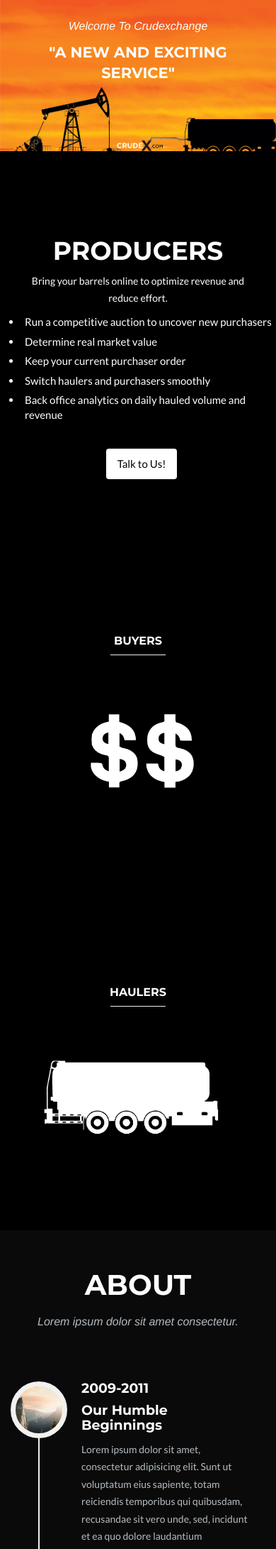
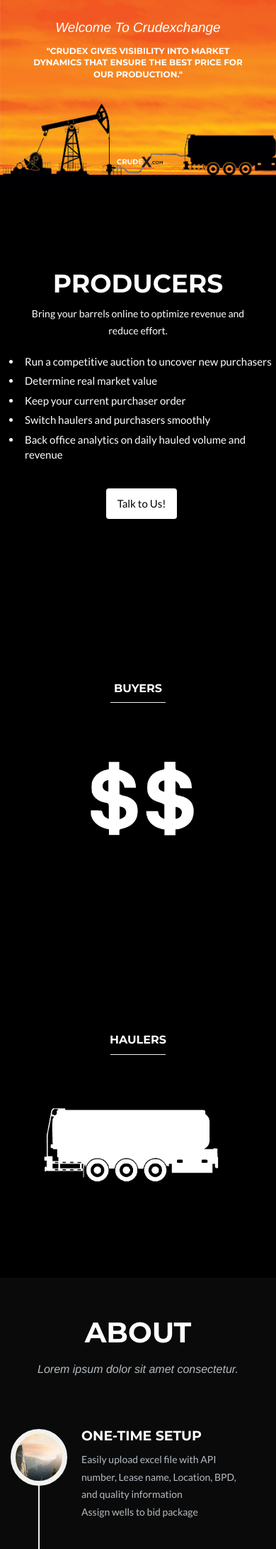
Before and after one commit to oriooctopus/Crudex, a Jekyll site: the page built from index.html, in a window 390 px wide. Shown: the top 2182 px of the page at 71% size. Built offline with Jekyll 4.4.1, drawn with Linux system fonts in a browser that asks for light colours; some web fonts are replaced; some of the changed text lies outside the part shown.

Commit message:
Basically Finished

```diff
--- a/_config.yml
+++ b/_config.yml
@@ -35,8 +35,8 @@
 
 - name: Clay Gilkerson
   pic: 3
-  bio: Clay has driven the growth of competitive and efficient energy markets nationwide with a history in energy development, sales and consultin
-  position: Sales
+  bio: Clay has driven the growth of competitive and efficient energy markets nationwide with a history in energy development, sales and consulting
+  position: Operations
   social:
     - title: twitter
       url: #
--- a/_includes/about.html
+++ b/_includes/about.html
@@ -16,11 +16,11 @@
                             </div>
                             <div class="timeline-panel">
                                 <div class="timeline-heading">
-                                    <h4>2009-2011</h4>
-                                    <h4 class="subheading">Our Humble Beginnings</h4>
+                                    <h4>One-Time Setup</h4>
                                 </div>
                                 <div class="timeline-body">
-                                    <p class="text-muted">Lorem ipsum dolor sit amet, consectetur adipisicing elit. Sunt ut voluptatum eius sapiente, totam reiciendis temporibus qui quibusdam, recusandae sit vero unde, sed, incidunt et ea quo dolore laudantium consectetur!</p>
+                                    <p class="text-muted">Easily upload excel file with API number, Lease name, Location, BPD, and quality information</p>
+                                    <p class="text-muted">Assign wells to bid package</p>
                                 </div>
                             </div>
                         </li>
@@ -30,11 +30,12 @@
                             </div>
                             <div class="timeline-panel">
                                 <div class="timeline-heading">
-                                    <h4>March 2011</h4>
-                                    <h4 class="subheading">An Agency is Born</h4>
+                                    <h4>Marketplace</h4>
                                 </div>
                                 <div class="timeline-body">
-                                    <p class="text-muted">Lorem ipsum dolor sit amet, consectetur adipisicing elit. Sunt ut voluptatum eius sapiente, totam reiciendis temporibus qui quibusdam, recusandae sit vero unde, sed, incidunt et ea quo dolore laudantium consectetur!</p>
+                                    <p class="text-muted">Select qualified purchasers and evaluate purchaser performance</p>
+                                    <p class="text-muted">Create private market, recieve and evaluate bids</p>
+                                    <p class="text-muted">Negotiate and award production</p>
                                 </div>
                             </div>
                         </li>
@@ -44,25 +45,26 @@
                             </div>
                             <div class="timeline-panel">
                                 <div class="timeline-heading">
-                                    <h4>December 2012</h4>
-                                    <h4 class="subheading">Transition to Full Service</h4>
+                                    <h4>Back Office</h4>
                                 </div>
                                 <div class="timeline-body">
-                                    <p class="text-muted">Lorem ipsum dolor sit amet, consectetur adipisicing elit. Sunt ut voluptatum eius sapiente, totam reiciendis temporibus qui quibusdam, recusandae sit vero unde, sed, incidunt et ea quo dolore laudantium consectetur!</p>
+                                    <p class="text-muted">Easily communicate with counterparties back office</p>
+                                    <p class="text-muted">All information warehoused in secure online account</p>
                                 </div>
                             </div>
                         </li>
-                        <li class="timeline-inverted" id="lastTimeline">
+                        <li id="lastTimeline">
                             <div class="timeline-image">
                                 <img class="img-circle img-responsive" src="img/about/4.jpg" alt="">
                             </div>
                             <div class="timeline-panel">
                                 <div class="timeline-heading">
-                                    <h4>July 2014</h4>
-                                    <h4 class="subheading">Phase Two Expansion</h4>
+                                    <h4>Analytics &amp; Reporting</h4>
                                 </div>
                                 <div class="timeline-body">
-                                    <p class="text-muted">Lorem ipsum dolor sit amet, consectetur adipisicing elit. Sunt ut voluptatum eius sapiente, totam reiciendis temporibus qui quibusdam, recusandae sit vero unde, sed, incidunt et ea quo dolore laudantium consectetur!</p>
+                                    <p class="text-muted">Track Volumes - Tickets are automatically imported into account</p>
+                                    <p class="text-muted">Volume and revenue reporting</p>
+                                    <p class="text-muted">Regulatory, big history, price history</p>
                                 </div>
                             </div>
                         </li>
@@ -70,4 +72,5 @@
                 </div>
             </div>
         </div>
+        <p class="text-muted text-center" style="margin-top: 30px">All bidding, transactions, and data exchange are encrypted with 256-bit encryption.</p>
     </section>
--- a/_includes/header.html
+++ b/_includes/header.html
@@ -44,7 +44,7 @@
     <header>
             <div class="intro-text">
                 <div class="intro-lead-in">Welcome To Crudexchange</div>
-                <div class="intro-heading">"A New and Exciting Service"</div>
+                <div class="intro-heading">"CrudeX gives visibility into market dynamics that ensure the best price for our production."</div>
                 <a href="#services" class="page-scroll btn btn-xl">Tell Me More</a>
             </div>
         <div id="overlay"></div>
--- a/_includes/modals.html
+++ b/_includes/modals.html
@@ -1,17 +1,93 @@
 <div class="modal fade in" id="emailform" tabindex="-1" role="dialog" aria-labelledby="#" aria-hidden="true">
   <div class="modal-dialog">
+    <div id="initialButtonContainer">
+        <button class="btn">Send Us a Message</button>
+        <button class="btn">Schedule an Appointment</button>
+    </div>
     <div class="modal-content">
         <form action="https://formspree.io/oliverullman@gmail.com" method="POST">
-      <div class="modal-body text-left">
+      <div class="modal-body text-left" >
         <button id="closeButton" type="button" class="close" data-dismiss="modal" aria-label="Close"><span aria-hidden="true">&times;</span></button>
-        <h2 class="text-center">Send an Appointment</h2>
 
-          <!-- Calendly inline widget begin -->
-          <div class="calendly-inline-widget" data-url="https://calendly.com/oliverullman" style="min-width:320px;height:580px;"></div>
-          <script type="text/javascript" src="https://calendly.com/assets/external/widget.js"></script>
-          <!-- Calendly inline widget end -->
+        <!-- Calendly inline widget begin -->
+        <div style="display:none; position: absolute; width: 95%; height: 100%; opacity: 0" class="calendly-inline-widget" data-url="https://calendly.com/oliverullman" style="min-width:320px;height:580px;"></div>
+        <script type="text/javascript" src="https://calendly.com/assets/external/widget.js"></script>
+        <!-- Calendly inline widget end -->
+
+        <div class="formSpree" style="opacity: 0; z-index: -5">
+            <h2 class="text-center">Send Us a Message</h2>
+            <div>
+              <div class='form-group'>
+                <div class="input">
+                  <label class="text">
+                    Your Name
+                  </label>
+                  <input aria-required="true" class="string text form-control" maxlength="255" name="Name" placeholder="Jane Smith" type="text" value="" id="profile_name" required/>
+                </div>
+              </div>
+
+              <div class='form-group'>
+                <div class="input">
+                  <label class="text">
+                    Email Address
+                  </label>
+                  <input aria-required="true" class="string text form-control" maxlength="255"  name="Email" id="profile_email" placeholder="janesmith@example.com" type="text" value="" required/>
+                </div>
+              </div>
+
+              <div class='form-group'>
+                <div class="input">
+                  <label class="text">
+                    Phone
+                  </label>
+                  <input aria-required="true" class="string text form-control" maxlength="255"  name="Phone" id="profile_phone" placeholder="123-456-1234" type="text" value="" required/>
+                </div>
+              </div>
+
+              <div class='form-group'>
+                <div class="field-box">
+                <label class="text">Message</label>
+                <textarea class="form-control" id="profile_message" name="Message" rows="4" required></textarea>
+                </div>
+              </div>
+
+              <div class='form-group'>
+                <h4 style="color: #ba1616; margin-top: 10px">What Basin Are You In?</h4>
+                <div class="field-box checkboxContainer">
+                  <div>
+                      <input type="checkbox" name="basin" value="West Coast" class="firstCheck"/>West Coast
+                  </div>
+                  <div>
+                      <input type="checkbox" name="basin" value="Rockies" />Rockies
+                  </div>
+                  <br/>
+                  <div>
+                      <input type="checkbox" name="basin" value="Mid-Continent" class="firstCheck"/>Mid-Continent
+                  </div>
+                  <div>
+                      <input type="checkbox" name="basin" value="West Texas/NM" />West Texas/NM
+                  </div>
+                  <br/>
+                  <div>
+                      <input type="checkbox" name="basin" value="Gulf Coast" class="firstCheck"/>Gulf Coast
+                  </div>
+                  <div>
+                      <input type="checkbox" name="basin" value="Northeast" />Northeast
+                  </div>
+                  <br/>
+                </div>
+              </div>
+
+            </div>
+          </div>
 
       </div><!-- modal body -->
+
+      <div class="modal-footer formSpree" style="opacity: 0; z-index: -5">
+        <div data-dismiss="modal" class='form-actions text-center'>
+            <button id="update_profile_submit" class="button btn btn-success" name="Submit" aria-label="Close">Submit</button>
+        </div>
+      </div>
     </form>
 
     </div>
--- a/js/agency.js
+++ b/js/agency.js
@@ -50,7 +50,7 @@
 }
 
 function resizeImages() {
-    var height = $('#services.col-md-4').width();
+    var height = $('#services .col-md-4').width();
     $('#services .col-md-4 img').height(height);
 }
 resizeImages();
@@ -75,6 +75,7 @@
 var headerMargin = $('.clickableService h2').css('margin-top');
 var headerHeight = Number($('.clickableService h2').height()) + Number(headerMargin.substring(0, headerMargin.length -2)) + 15;
 $('.clickableService p, .clickableService ul').css('top', headerHeight);
+$('.clickableService hr').css('margin-top', headerHeight);
 
 function serviceExpansionLargeScreen(target) {
     onePunch++;
@@ -84,7 +85,7 @@
         opacity: .05
     }, 30)*/
     serviceClicked = true;
-    var $all = $('.col-md-4');
+    var $all = $('#services .col-md-4');
     if (window.innerWidth > maxWidth) {
          $all.not(target).animate({
             width: secondaryWidth
@@ -110,7 +111,8 @@
         .css('display', 'block');
     //$all.not(target).find('img').css('height', 'auto');
     $all.not(target).find('ul, p').css('display', 'none');
-    $all.not(target).find('hr').css('display', 'block');
+    $all.not(target).find('hr').css('display', 'block')
+        .css('margin-top', 0);
     $all.not(target).find('h2').css('transition', '.2s');
     $(target).find('#overlay').css('background', 'linear-gradient(rgba(0,0,0,.95), rgba(0,0,0,.95))');
     $(target).find('h2').css('position', 'absolute')
@@ -135,7 +137,7 @@
         opacity: .05
     }, 30)*/
     serviceClicked = true;
-    var $all = $('.col-md-4');
+    var $all = $('#services .col-md-4');
     if (window.innerWidth > maxWidth) {
          $all.not(target).animate({
             width: secondaryWidth
@@ -146,7 +148,6 @@
             },300)
         }, 3.5)
     }
-    $all.not(target).find('#overlay').css('background', 'linear-gradient(rgba(0,0,0,.8), rgba(0,0,0,.8))');
     $all.not(target).find('h2').css('opacity', '0')
         .css('font-size', '16px')
         .css('position', 'relative')
@@ -160,27 +161,25 @@
         .css('height', 'auto')
         .css('display', 'block');
     //$all.not(target).find('img').css('height', 'auto');
+    $all.not(target).find('.clickableService').css('position', 'absolute');
     $all.not(target).find('ul, p').css('display', 'none');
-    $all.not(target).find('hr').css('display', 'block');
+    $all.not(target).find('hr').css('display', 'block')
+        .css('margin-top', 0);
     $all.not(target).find('h2').css('transition', '.2s');
-    $(target).find('#overlay').css('background', 'linear-gradient(rgba(0,0,0,.95), rgba(0,0,0,.95))');
     $(target).find('h2').css('width', '100%')
         .css('font-size', '36px')
-        .css('left', leftAmount)
-        .css('text-align', 'left')
-        .css('transform', 'translateX(-50%)')
         .css('padding-top', '0px')
         .css('opacity', '1');
+    $(target).find('.clickableService').css('position', 'relative');
     $(target).find('img').css('display', 'none');
     $(target).find('p').css('display', 'block');
     $(target).find('ul').css('display', 'block');
-    $(target).find('p').css('left', leftAmount - $(target).find('h2').width()/2);
     $(target).find('hr').css('display', 'none');
     $(this).css('cursor', 'auto')
 }
 
 $('.col-md-4').on('click', function() {
-    if ($(window).innerWidth > maxWidth) {
+    if (window.innerWidth > maxWidth) {
         serviceExpansionLargeScreen(this);
     } else {
         serviceExpansionSmallScreen(this);
@@ -202,7 +201,35 @@
     })
 }, 1000)
 
-// Form
+// Modal
 $('.servicesButton').click(function() {
     $('.modal').modal('show');
 });
+
+$('#initialButtonContainer button:first-child').click(function() {
+    $('#initialButtonContainer').animate({
+      opacity: 0
+    }, 'slow')
+    setTimeout(function() {
+        $('#initialButtonContainer').css('display','none');
+    })
+    $('.formSpree').css('display', 'block');
+    $('.formSpree').animate({
+      opacity: 1
+    }, 'slow')
+})
+
+$('#initialButtonContainer button:last-child').click(function() {
+    $('#initialButtonContainer').animate({
+      opacity: 0
+    }, 'slow')
+    setTimeout(function() {
+        $('#initialButtonContainer').css('display','none');
+    })
+
+    $('.calendly-inline-widget').css('display', 'block')
+        .css('z-index', 1000);
+    $('.calendly-inline-widget').animate({
+      opacity: 1
+    }, 'slow')
+})
```
Also changed, not shown: _includes/css/agency.scss (+80 -17 lines), img/header-bg-medium.png (added).
